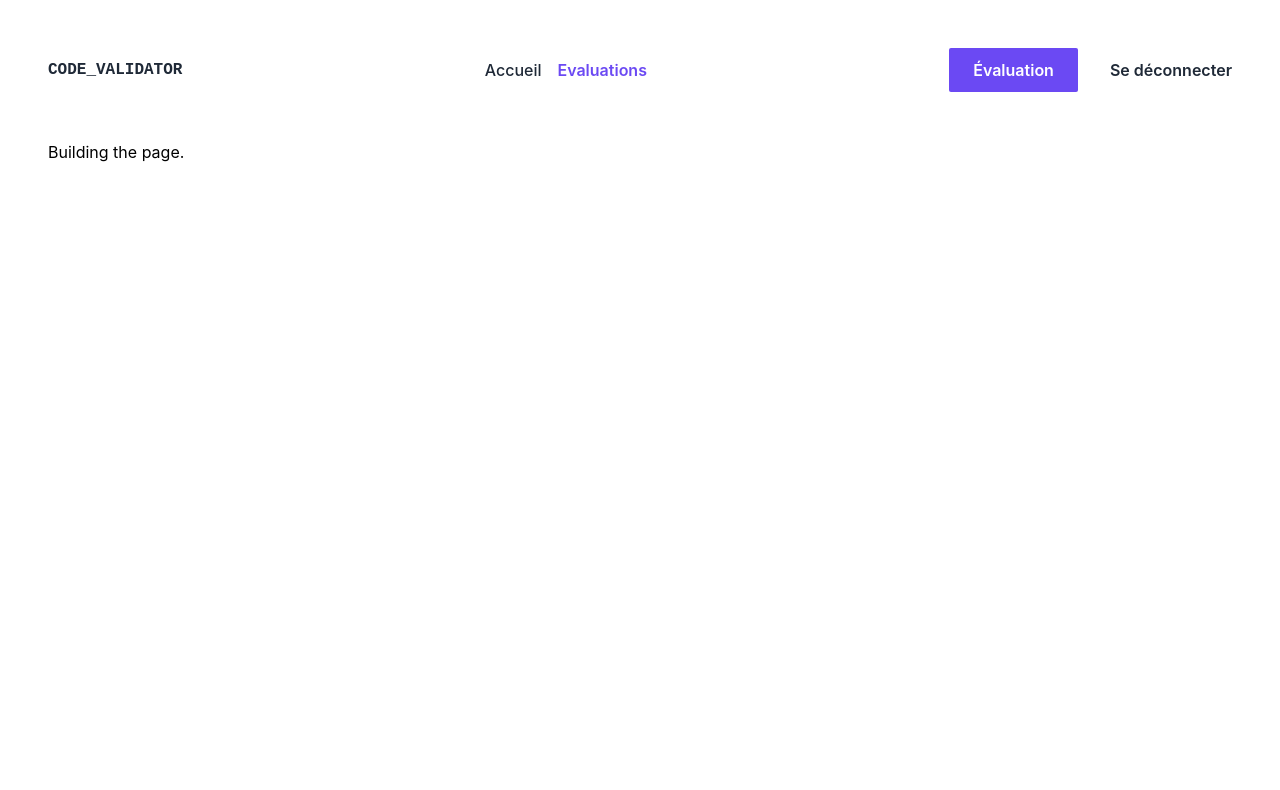
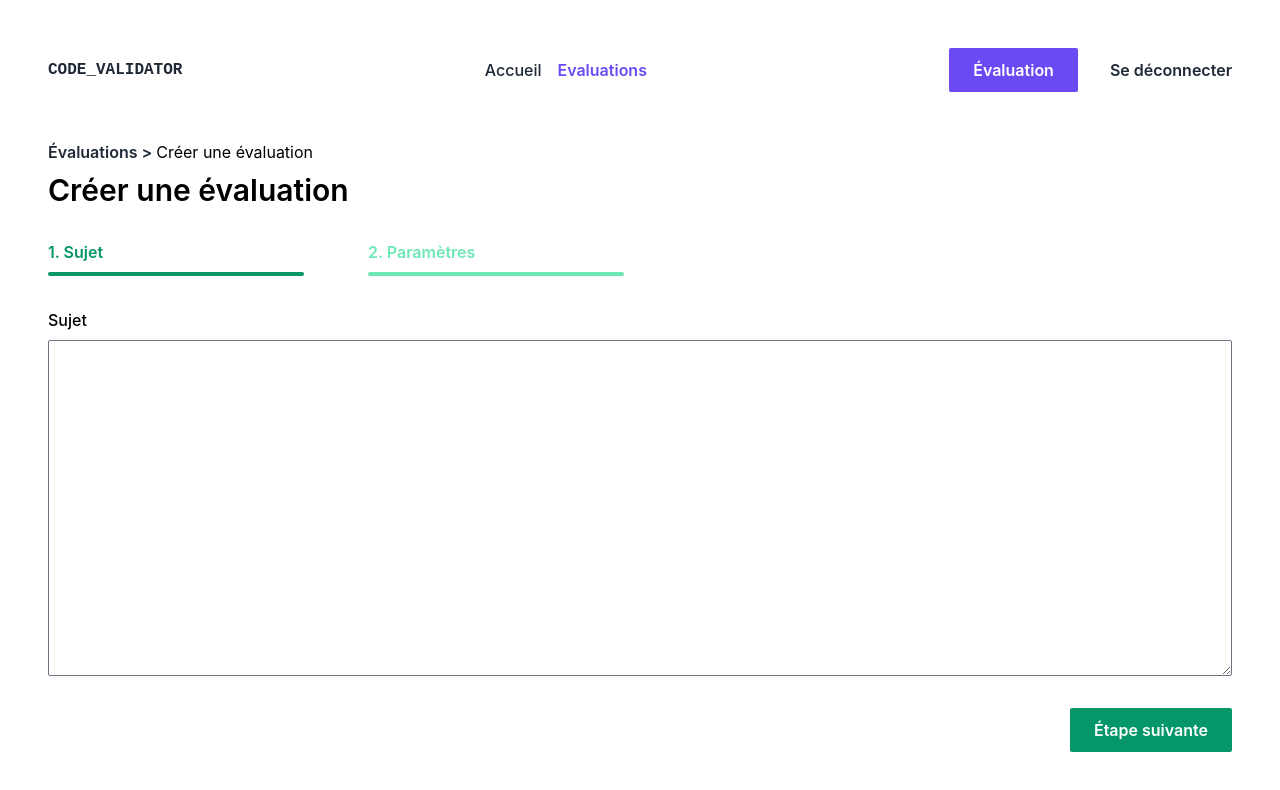
Before and after one commit to ctrl-plus-w/code-validator-client, a Next.js app: page /professor/evaluations/create in a window 1280 px wide. Shown: the top 790 px of the page. Built offline with nearby package versions, Linux system fonts and the light colour scheme.

Commit message:
Made the create evaluation page

```diff
--- a/src/pages/professor/evaluations/create.tsx
+++ b/src/pages/professor/evaluations/create.tsx
@@ -1,11 +1,152 @@
+import { useCallback, useEffect, useState } from 'react';
 import { NextPage } from 'next';
+
+import type { FC, SetStateAction, Dispatch, MouseEvent } from 'react';
+
+import clsx from 'clsx';
 
 import ProfessorLayout from '@layout/ProfessorLayout';
 
+import Container from '@module/Container';
+
+import CalendarInput from '@element/CalendarInput';
+import Button from '@element/Button';
+import Input from '@element/Input';
+import Title from '@element/Title';
+import Link from '@element/Link';
+import Text from '@element/Text';
+
+import { incrementDate, isInFuture } from '@util/date.util';
+import { isEmpty } from '@util/string.util';
+
+const STEPS = [
+  {
+    name: 'Sujet',
+    id: 1,
+  },
+  {
+    name: 'Paramètres',
+    id: 2,
+  },
+];
+
+interface ISubjectStepProps {
+  nextStep: VoidFunction;
+
+  subject: string;
+  setSubject: Dispatch<SetStateAction<string>>;
+}
+
+const SubjectStep: FC<ISubjectStepProps> = ({ nextStep, subject, setSubject }) => {
+  const [error, setError] = useState(false);
+
+  const onClick = () => {
+    if (isEmpty(subject)) setError(true);
+    else nextStep();
+  };
+
+  useEffect(() => {
+    if (!isEmpty(subject) && error) setError(false);
+  }, [subject, error]);
+
+  return (
+    <Container className="items-end justify-between gap-8" full col>
+      <Input
+        label="Sujet"
+        name="subject"
+        value={subject}
+        setValue={setSubject}
+        className="w-full"
+        valid={!error}
+        fullHeightTextarea
+        textarea
+      />
+
+      <Button type="SUCCESS" onClick={onClick}>
+        Étape suivante
+      </Button>
+    </Container>
+  );
+};
+
+interface IParametersStepProps {
+  deadline: Date;
+  setDeadline: Dispatch<SetStateAction<Date>>;
+}
+
+const ParametersStep: FC<IParametersStepProps> = ({ deadline, setDeadline }) => {
+  const onClick = (event: MouseEvent<Element>): void => {
+    if (!isInFuture(deadline)) event.preventDefault();
+  };
+
+  return (
+    <Container className="items-start justify-between gap-8" full col>
+      <CalendarInput
+        label="Date limite"
+        name="deadline"
+        value={deadline}
+        setValue={setDeadline}
+        className="w-64"
+      />
+
+      <Button type="SUCCESS" htmlType="submit" className="ml-auto" onClick={onClick}>
+        Créer l&apos;évaluation
+      </Button>
+    </Container>
+  );
+};
+
 const CreateEvaluation: NextPage = () => {
+  const [step, setStep] = useState<1 | 2>(1);
+
+  const [subject, setSubject] = useState('');
+  const [deadline, setDeadline] = useState(incrementDate(new Date(), 1));
+
+  const nextStep = (): void => {
+    if (step === 1) setStep(2);
+  };
+
+  // TODO : Make handleSubmit computations.
+  const handleSubmit = useCallback(() => null, []);
+
   return (
     <ProfessorLayout>
-      <h1>Building the page.</h1>
+      <Container className="pb-12" full col>
+        <Container className="gap-1" centerVertical row>
+          <Link href="/professor/evaluations" className="font-semibold">
+            Évaluations &gt;
+          </Link>
+
+          <Text>Créer une évaluation</Text>
+        </Container>
+
+        <Title className="mr-6 mt-2">Créer une évaluation</Title>
+
+        <form className="flex flex-col w-full h-full mt-8" onSubmit={handleSubmit}>
+          <Container className="mb-8 gap-16" row>
+            {STEPS.map((STEP) => (
+              <Container className="w-64 gap-2" key={STEP.id} col>
+                <Text
+                  className="font-semibold"
+                  type={step >= STEP.id ? 'SUCCESS' : 'SUCCESS_LIGHT'}
+                >
+                  {STEP.id}. {STEP.name}
+                </Text>
+
+                <span
+                  className={clsx([
+                    'w-full h-1 rounded-full',
+                    step >= STEP.id ? 'bg-green-600' : 'bg-green-300',
+                  ])}
+                />
+              </Container>
+            ))}
+          </Container>
+
+          {step === 1 && <SubjectStep {...{ nextStep, subject, setSubject }} />}
+          {step === 2 && <ParametersStep {...{ deadline, setDeadline }} />}
+        </form>
+      </Container>
     </ProfessorLayout>
   );
 };
```
